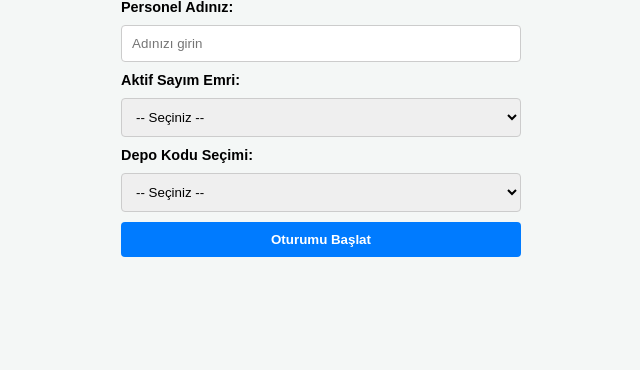
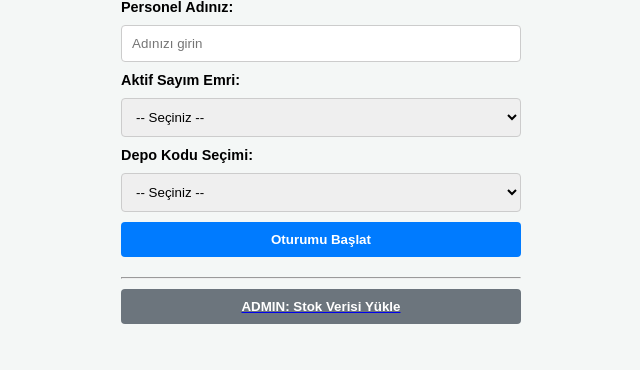
Before and after one commit to ozansbdk/stok-sayim, a Django app: page /login/ in a window 1280 px wide. Shown: the part 99-469 px from the top of the page, without its empty margins (319-959 px from the left). Run offline with Django 5.2, Linux system fonts and the light colour scheme; data that the repository does not hold is empty; parts of the project's set-up code (start-up, migrations or seed data) failed here and were passed over.

Commit message:
feat: Login oncesi veri yukleme icin yonetim_araclari korumasi kaldirildi ve login butonuna eklendi (Kilitlenme cozumu).

```diff
--- a/sayim/templates/sayim/personel_login.html
+++ b/sayim/templates/sayim/personel_login.html
@@ -12,6 +12,7 @@
         button { cursor: pointer; background-color: #007bff; color: white; border: none; font-weight: bold; }
         h1 { margin-bottom: 20px; text-align: center; }
         label { display: block; font-size: 0.9em; font-weight: bold; margin-top: 10px; }
+        .btn-secondary { background-color: #6c757d; }
     </style>
 </head>
 <body>
@@ -41,5 +42,10 @@
 
         <button type="submit">Oturumu Başlat</button>
     </form>
+
+    <hr style="margin-top: 20px;">
+    <a href="{% url 'yonetim_araclari' %}">
+        <button type="button" class="btn-secondary">ADMIN: Stok Verisi Yükle</button>
+    </a>
 </body>
 </html>
--- a/sayim/views.py
+++ b/sayim/views.py
@@ -79,7 +79,7 @@ def create_or_update_malzeme(data):
         defaults={
             'stok_kod': stok_kod,
             'malzeme_adi': data.get('malzeme_adi', f"Yeni Stok: {stok_kod}"),
-            'lokasyon_kodu': depo_kod, # <<< Düzeltildi: lokasyon_kodu
+            'lokasyon_kodu': depo_kod, # Düzeltildi: lokasyon_kodu
             'parti_no': parti_no,
             'renk': renk,
             'olcu_birimi': data.get('olcu_birimi', 'ADET'),
@@ -96,7 +96,7 @@ def create_or_update_malzeme(data):
 @login_required
 def sayim_emri_listesi(request):
     """Ana sayfa: Aktif sayım emirlerini listeler."""
-    aktif_emirler = SayimEmri.objects.filter(durum='BASLADI').order_by('-tarih') # <<< Düzeltildi: -tarih
+    aktif_emirler = SayimEmri.objects.filter(durum='BASLADI').order_by('-tarih')
     return render(request, 'sayim/sayim_emirleri.html', {'aktif_emirler': aktif_emirler})
 
 @login_required
@@ -198,25 +198,20 @@ def set_personel_session(request):
 
 # --- YÖNETİM ARAÇLARI (Veri Yükleme için Geri Getirildi) ---
 
-@login_required
+# GEÇİCİ ÇÖZÜM: Login kilitlenmesini kırmak için @login_required kaldırıldı.
 def yonetim_araclari(request):
-    """Yönetim araçları ana sayfası (Sadece linkleri gösteren placeholder)."""
-    return render(request, 'sayim/yonetim_araclari.html', {})
+    """Yönetim araçları ana sayfası (Veri yüklemek için geçici olarak korumasız)."""
+    return render(request, 'sayim/yonetim_araclari.html', {}) # <<< views.py'da yonetim_araclari.html'e karşılık geldiği varsayılıyor
 
 @require_POST
-@login_required
-@transaction.atomic
 def upload_and_reload_stok_data(request):
     """
     Malzeme yükleme fonksiyonunun placeholder'ı.
-    Not: Bu fonksiyonun gerçek içeriği kodunuzun önceki versiyonlarında vardı.
-    Şu an için sadece başarı mesajı döndüren yer tutucu bırakalım.
+    Not: Bu fonksiyonun üzerinde de @login_required OLMAMALIDIR (kilitlenme çözümü için).
     """
-    # *** Buraya sizin asıl veri yükleme mantığınız gelmelidir. ***
-
     # Basit bir POST işlemi yer tutucusunu koruyoruz (Hata vermez)
     if 'excel_file' in request.FILES:
-        return JsonResponse({'success': True, 'message': '✅ Excel dosyası alındı. Gerçek yükleme mantığı eklenmeli.'})
+        return JsonResponse({'success': True, 'message': '✅ Excel dosyası alındı. Veri yükleme mantığı views.py/upload_and_reload_stok_data fonksiyonuna eklenmelidir.'})
 
     return JsonResponse({'success': False, 'message': 'Dosya bulunamadı.'}, status=400)
 
@@ -242,12 +237,10 @@ def ajax_akilli_stok_ara(request):
 
     malzeme = None
     if seri_no != 'YOK':
-        # MODEL ALANI DÜZELTİLDİ: lokasyon_kodu
         malzeme = Malzeme.objects.filter(Q(stok_kod=seri_no) | Q(barkod=seri_no), lokasyon_kodu=depo_kod).first()
 
     if not malzeme and stok_kod_param != 'YOK':
         try:
-            # MODEL ALANI DÜZELTİLDİ: lokasyon_kodu
             malzeme = Malzeme.objects.get(stok_kod=stok_kod_param, parti_no=parti_no_param, renk=renk_param, lokasyon_kodu=depo_kod)
         except Malzeme.DoesNotExist:
              pass
@@ -271,7 +264,6 @@ def ajax_akilli_stok_ara(request):
             data['farkli_depo_uyarisi'] = f"UYARI: Ürün ({malzeme.lokasyon_kodu}) bu sayım deposu ({depo_kod}) ile eşleşmiyor!"
 
     elif stok_kod_param != 'YOK':
-        # Varyant Arama Mantığı
         varyant_malzemeleri = Malzeme.objects.filter(stok_kod=stok_kod_param, lokasyon_kodu=depo_kod)
         parti_varyantlar = set(v.parti_no for v in varyant_malzemeleri if v.parti_no != 'YOK')
         renk_varyantlar = set(v.renk for v in varyant_malzemeleri if v.renk != 'YOK')
```
